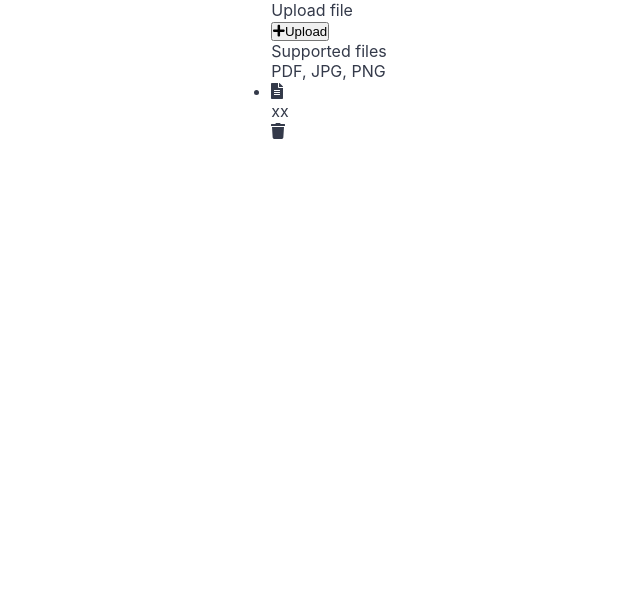
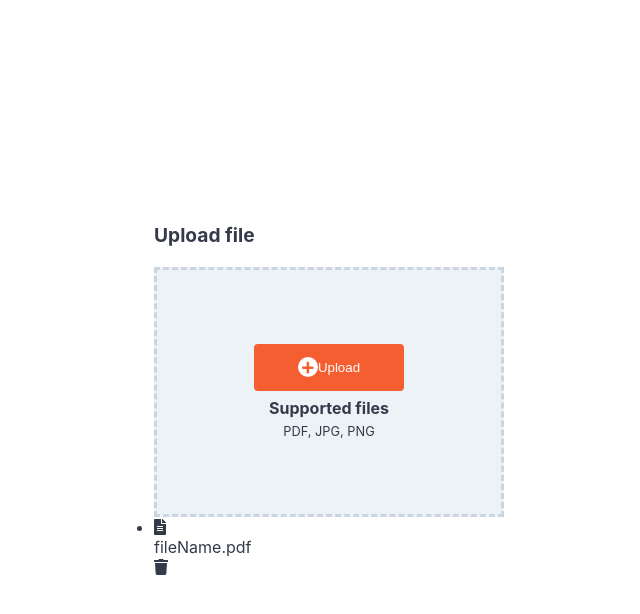
Before and after one commit to mariofornaroli/y-react-upload-file, a React (Create React App) app: page / in a window 1280 px wide. Shown: the top 614 px of the page, without its empty margins (311-951 px from the left). Built offline with nearby package versions, Linux system fonts and the light colour scheme.

Commit message:
File upload card

```diff
--- a/package.json
+++ b/package.json
@@ -10,6 +10,7 @@
     "@testing-library/react": "^11.2.7",
     "@testing-library/user-event": "^12.8.3",
     "axios": "^0.21.1",
+    "node-sass": "^6.0.1",
     "react": "^17.0.2",
     "react-dom": "^17.0.2",
     "react-scripts": "4.0.3",
--- a/src/App.js
+++ b/src/App.jsx
@@ -1,12 +1,12 @@
 import { useState } from 'react'
-import './App.css';
+import './App.scss';
 import FileUpload from './FileUpload/FileUpload';
 import FileList from './FileList/FileList';
 
 
 function App() {
   const [files, setFiles] = useState([{
-    name: 'xx'
+    name: 'fileName.pdf'
   }])
   return (
     <div className="App">
--- /dev/null
+++ b/src/App.scss
@@ -0,0 +1,5 @@
+.title {
+    font-weight: bold;
+    font-size: 1.2rem;
+    margin-bottom: 1em;
+}
--- a/src/FileUpload/FileUpload.jsx
+++ b/src/FileUpload/FileUpload.jsx
@@ -1,15 +1,22 @@
 import React from 'react'
 import { FontAwesomeIcon } from '@fortawesome/react-fontawesome'
 import { faPlus } from '@fortawesome/free-solid-svg-icons'
+import './FileUpload.scss'
 
 const FileUpload = () => {
     return (
         <>
-            <div className="card">
-                <button className="cta">
-                    <FontAwesomeIcon icon={faPlus} />
-                    Upload
-                </button>
+            <div className="file-card">
+
+                <div className="fileinputs">
+                    <input type="file" />
+                    <button>
+                        <div className="icon">
+                            <FontAwesomeIcon icon={faPlus} />
+                        </div>
+                        Upload
+                    </button>
+                </div>
 
                 <p className="main">Supported files</p>
                 <p className="info">PDF, JPG, PNG</p>
--- /dev/null
+++ b/src/FileUpload/FileUpload.scss
@@ -0,0 +1,72 @@
+.file-card {
+    padding: 1em;
+    display: flex;
+    flex-direction: column;
+    justify-content: center;
+    align-items: center;
+    border: 3px dashed #cbd5e0;
+    background-color: #edf2f7;
+    min-width: 350px;
+    min-height: 250px;
+
+    .fileinputs {
+        position: relative;
+        max-width: 150px;
+        margin-bottom: 2em;
+
+        input {
+            position: relative;
+            text-align: right;
+            opacity: 0;
+            z-index: 2;
+            cursor: pointer;
+        }
+
+        button {
+            position: absolute;
+            top: 0px;
+            left: 0px;
+            width: 100%;
+            z-index: 1;
+            display: flex;
+            justify-content: center;
+            align-items: center;
+
+            color: #fff;
+            background-color: #f55e30;
+            cursor: pointer;
+            border-radius: 4px;
+            border: none;
+            outline: none;
+            padding: 1em;
+            transition: background-color 0.4s;
+
+            .icon {
+                width: 1.5em;
+                height: 1.5em;
+                padding: 0.4em;
+                background-color: #fff;
+                color: #f55e30;
+                border-radius: 50%;
+                display: flex;
+                justify-content: center;
+                align-items: center;
+            }
+        }
+
+        &:hover {
+            button {
+                background-color: #f15120;
+            }
+        }
+    }
+}
+
+.main {
+    font-weight: bold;
+    margin-bottom: 0.4em;
+}
+
+.info {
+    font-size: 0.8rem;
+}
--- a/src/index.css
+++ b/src/index.css
@@ -15,6 +15,7 @@ body {
   display: flex;
   justify-content: center;
   align-items: center;
+  min-height: 100vh;
 }
 
 code {
```
Also changed, not shown: src/App.css (deleted), 1 other file (tests, documents, lock files or other folders).
